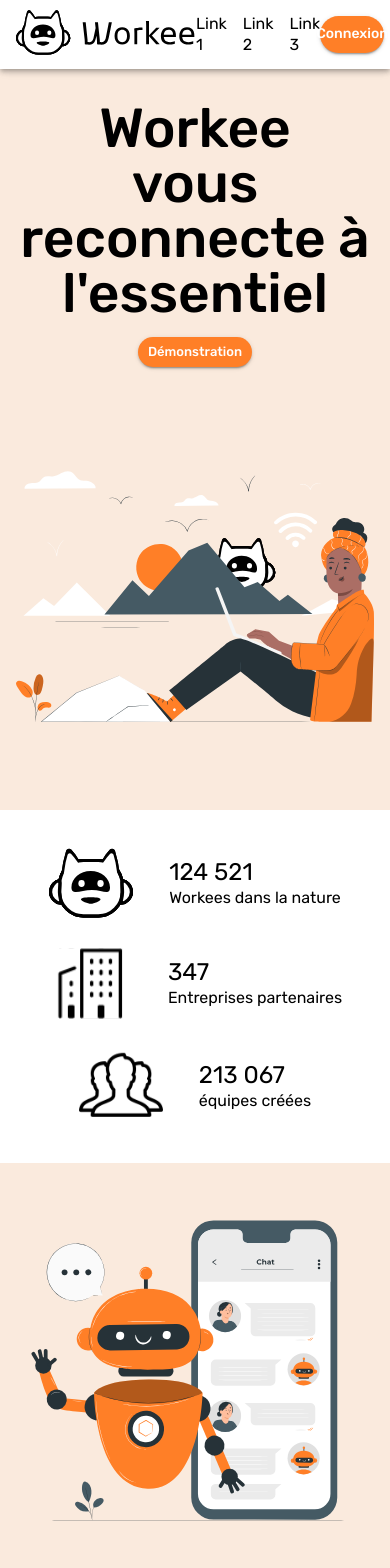
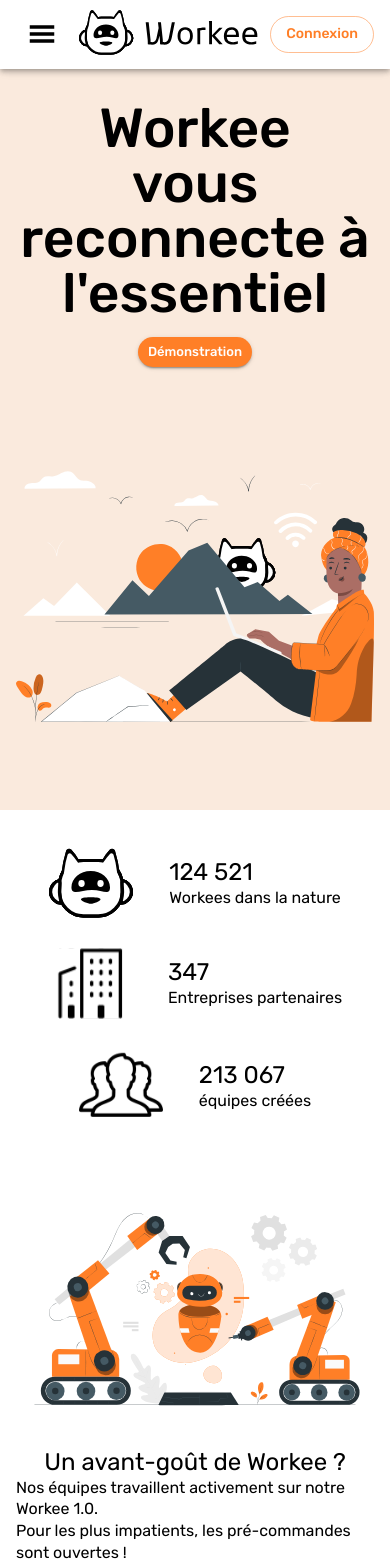
Before and after one commit to Valounte/workee_frontend, a React app: page / in a window 390 px wide. Shown: the top 1568 px of the page. Built offline with nearby package versions, Linux system fonts and the light colour scheme.

Commit message:
fix: responsive MainHeader

```diff
--- a/src/common-features/header/MainHeader.tsx
+++ b/src/common-features/header/MainHeader.tsx
@@ -3,25 +3,91 @@ import React from 'react';
 import { Link } from 'react-router-dom';
 
 import { RoutesEnum } from '@entities/RoutesEnum';
-import { AppBar, Container, Box, Stack, Typography, Button } from '@ui-kit';
+import {
+  AppBar,
+  Container,
+  Box,
+  Stack,
+  Menu,
+  MenuItem,
+  Typography,
+  Button,
+  IconButton,
+  MenuIcon,
+} from '@ui-kit';
 import { ReactComponent as Logo } from '@ui-kit/images/workee-logo.svg';
 
-export const MainHeader = () => (
+const links = ['Link1', 'Link2', 'Link3'];
+
+export const MainHeader = () => {
+  const [anchorElNav, setAnchorElNav] = React.useState<null | HTMLElement>(null);
+
+  const handleOpenNavMenu = (event: React.MouseEvent<HTMLElement>) => {
+    setAnchorElNav(event.currentTarget);
+  };
+
+  const handleCloseNavMenu = () => {
+    setAnchorElNav(null);
+  };
+
+  return (
     <AppBar position="sticky">
       <Container maxWidth="lg">
         <Box display="flex" justifyContent="space-between" alignItems="center">
+          <Stack order={{ xs: '2', sm: '1' }} flexGrow={{ xs: 1, sm: 0 }}>
             <Link to={RoutesEnum.home}>
               <Logo height="100%" width={180} />
             </Link>
-        <Stack direction="row" spacing={2}>
-          <Typography variant="body1">Link 1</Typography>
-          <Typography variant="body1">Link 2</Typography>
-          <Typography variant="body1">Link 3</Typography>
           </Stack>
-        <Button href={RoutesEnum.login} variant="contained" color="secondary">
+          <Box flexGrow="1" display={{ xs: 'flex', sm: 'none' }}>
+            <IconButton
+              size="large"
+              aria-label="account of current user"
+              aria-controls="menu-appbar"
+              aria-haspopup="true"
+              onClick={handleOpenNavMenu}
+              color="inherit">
+              <MenuIcon />
+            </IconButton>
+            <Menu
+              id="menu-appbar"
+              anchorEl={anchorElNav}
+              anchorOrigin={{
+                vertical: 'bottom',
+                horizontal: 'left',
+              }}
+              keepMounted
+              transformOrigin={{
+                vertical: 'top',
+                horizontal: 'left',
+              }}
+              open={Boolean(anchorElNav)}
+              onClose={handleCloseNavMenu}>
+              {links.map(link => (
+                <MenuItem key={link} onClick={handleCloseNavMenu}>
+                  <Typography textAlign="center">{link}</Typography>
+                </MenuItem>
+              ))}
+            </Menu>
+          </Box>
+          <Stack
+            direction="row"
+            spacing={2}
+            display={{ xs: 'none', sm: 'flex' }}
+            order={{ sm: '2' }}>
+            {links.map(link => (
+              <Typography key={link} textAlign="center">
+                {link}
+              </Typography>
+            ))}
+          </Stack>
+          <Stack order={{ xs: '3', sm: '2' }}>
+            <Button href={RoutesEnum.login} variant="outlined" color="secondary">
               Connexion
             </Button>
+          </Stack>
         </Box>
       </Container>
     </AppBar>
   );
+};
--- a/src/features/homepage/Homepage.screen.tsx
+++ b/src/features/homepage/Homepage.screen.tsx
@@ -12,8 +12,8 @@ export const HomePageScreen = () => (
     <MainHeader />
     <HeroHeader />
     <BrandStatistics />
+    <Product />
     <About />
-    <Product />
     <Footer />
   </>
 );
--- a/src/features/homepage/features/About.tsx
+++ b/src/features/homepage/features/About.tsx
@@ -1,6 +1,6 @@
 import React from 'react';
 
-import { Container, Box, Stack, Typography, Button } from '@ui-kit';
+import { Container, Box, Stack, Typography } from '@ui-kit';
 import { ReactComponent as WorkeeFriendImage } from '@ui-kit/images/home-workee-friendly.svg';
 
 export const About = () => (
@@ -12,7 +12,7 @@ export const About = () => (
         py={3}
         spacing={3}>
         <Stack width={{ xs: '100%', sm: '50%' }}>
-          <WorkeeFriendImage width="100%" />
+          <WorkeeFriendImage width="80%" />
         </Stack>
         <Stack
           direction="column"
@@ -27,9 +27,6 @@ export const About = () => (
             Workee vous accompagne lors de vos journées de télétravail et prend soin
             de vous.
           </Typography>
-          <Button variant="contained" color="secondary" size="small">
-            En voir plus
-          </Button>
         </Stack>
       </Stack>
     </Container>
--- a/src/ui-kit/components/Button/Button.tsx
+++ b/src/ui-kit/components/Button/Button.tsx
@@ -8,7 +8,6 @@ const StyledButton = styled(MuiButton)`
   text-transform: none;
   fontsize: 15px;
   border-radius: 50px;
-  border-color: #213242;
 `;
 export const Button = memo((props: ButtonProps) => {
   const { children, ...otherProps } = props;
--- /dev/null
+++ b/src/ui-kit/components/Menu/Menu.tsx
@@ -0,0 +1,10 @@
+import React, { memo } from 'react';
+
+import { Menu as MuiMenu, MenuProps, styled } from '@mui/material';
+
+const StyledMenu = styled(MuiMenu)``;
+
+export const Menu = memo((props: MenuProps) => {
+  const { children, ...otherProps } = props;
+  return <StyledMenu {...otherProps}>{children}</StyledMenu>;
+});
--- /dev/null
+++ b/src/ui-kit/components/MenuItem/MenuItem.tsx
@@ -0,0 +1,10 @@
+import React, { memo } from 'react';
+
+import { MenuItem as MuiMenuItem, MenuItemProps, styled } from '@mui/material';
+
+const StyledMenuItem = styled(MuiMenuItem)``;
+
+export const MenuItem = memo((props: MenuItemProps) => {
+  const { children, ...otherProps } = props;
+  return <StyledMenuItem {...otherProps}>{children}</StyledMenuItem>;
+});
--- /dev/null
+++ b/src/ui-kit/icons/Menu/Menu.tsx
@@ -0,0 +1,8 @@
+import React, { memo } from 'react';
+
+import type { IconBaseProps } from 'react-icons';
+import { GiHamburgerMenu } from 'react-icons/gi';
+
+export const MenuIcon = memo((props: IconBaseProps) => (
+  <GiHamburgerMenu {...props} />
+));
--- a/src/ui-kit/index.js
+++ b/src/ui-kit/index.js
@@ -2,6 +2,8 @@
 export * from './components/AppBar/AppBar';
 export * from './components/Container/Container';
 export * from './components/Box/Box';
+export * from './components/Menu/Menu';
+export * from './components/MenuItem/MenuItem';
 export * from './components/Button/Button';
 export * from './components/IconButton/IconButton';
 export * from './components/Stack/Stack';
@@ -15,6 +17,7 @@ export * from './styled';
 // Theme
 export * from './theme';
 
+export * from './icons/Menu/Menu';
 export * from './icons/Social/Facebook';
 export * from './icons/Social/Instagram';
 export * from './icons/Social/LinkedIn';
```
Lines whose indentation alone changed are shown as unchanged.
